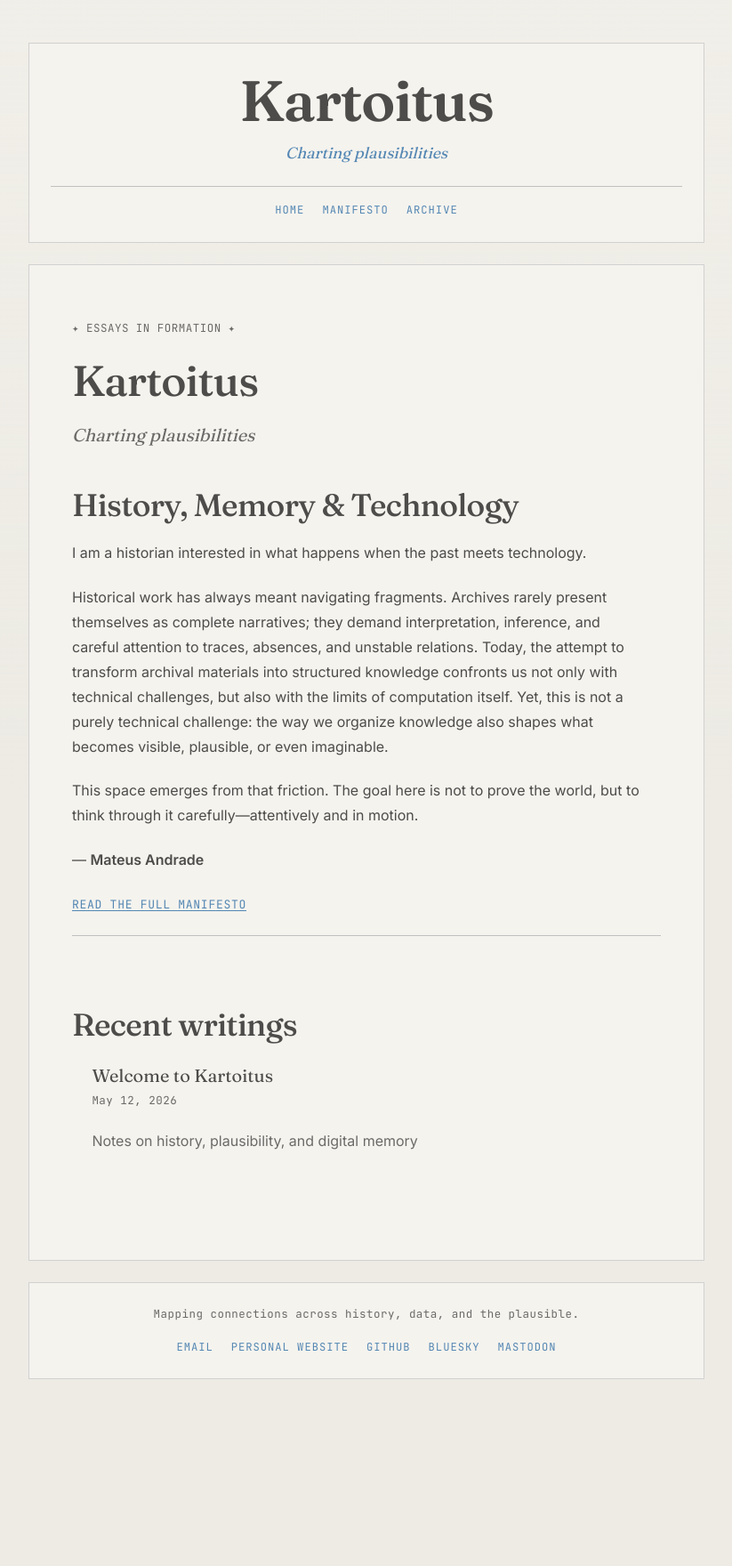
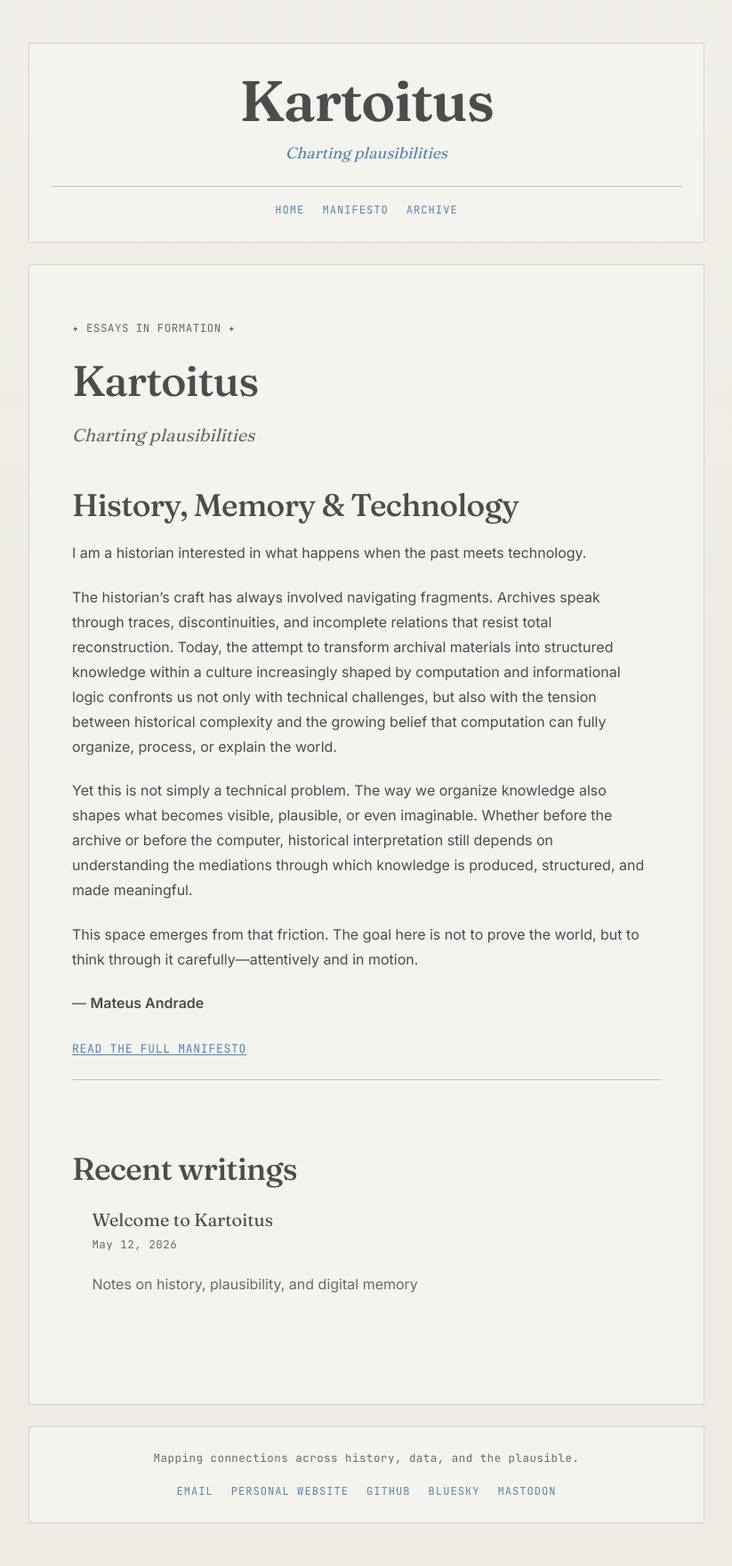
Before and after one commit to mateusrandrade/kartoitus, a Jekyll site: the page built from index.html, in a window 1280 px wide. Shown: the whole page at 89% size, without its empty margins (228-1051 px from the left). Built offline with Jekyll 4.4.1, drawn with Linux system fonts in a browser that asks for light colours; before the commit the page ends 1598 px from its top, so only the background shows below that.

Commit message:
Revise historical narrative for clarity and depth

```diff
--- a/index.html
+++ b/index.html
@@ -11,7 +11,9 @@ title: Home
 
   <p>I am a historian interested in what happens when the past meets technology.</p>
 
-  <p>Historical work has always meant navigating fragments. Archives rarely present themselves as complete narratives; they demand interpretation, inference, and careful attention to traces, absences, and unstable relations. Today, the attempt to transform archival materials into structured knowledge confronts us not only with technical challenges, but also with the limits of computation itself. Yet, this is not a purely technical challenge: the way we organize knowledge also shapes what becomes visible, plausible, or even imaginable.</p>
+  <p>The historian’s craft has always involved navigating fragments. Archives speak through traces, discontinuities, and incomplete relations that resist total reconstruction. Today, the attempt to transform archival materials into structured knowledge within a culture increasingly shaped by computation and informational logic confronts us not only with technical challenges, but also with the tension between historical complexity and the growing belief that computation can fully organize, process, or explain the world. </p>
+
+  <p> Yet this is not simply a technical problem. The way we organize knowledge also shapes what becomes visible, plausible, or even imaginable. Whether before the archive or before the computer, historical interpretation still depends on understanding the mediations through which knowledge is produced, structured, and made meaningful. </p>
 
   <p>This space emerges from that friction. The goal here is not to prove the world, but to think through it carefully—attentively and in motion.</p>
 
```
